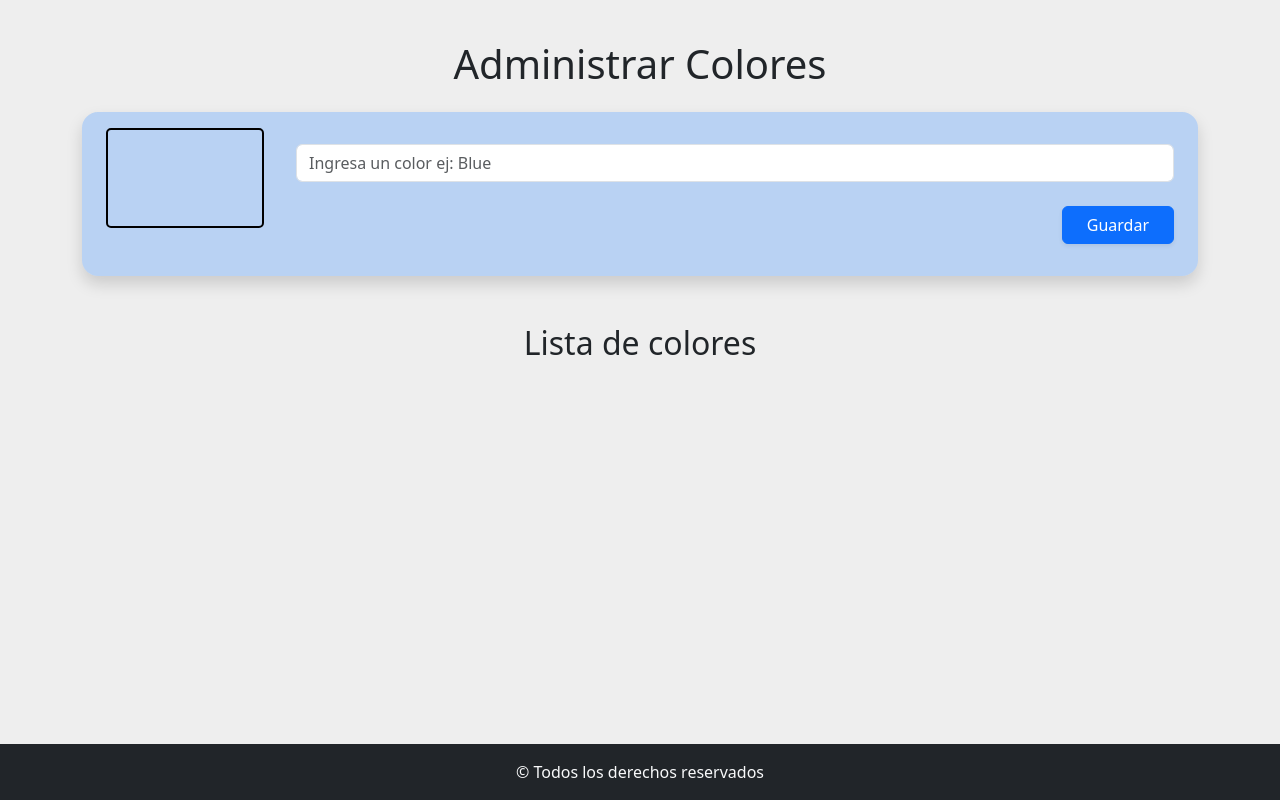
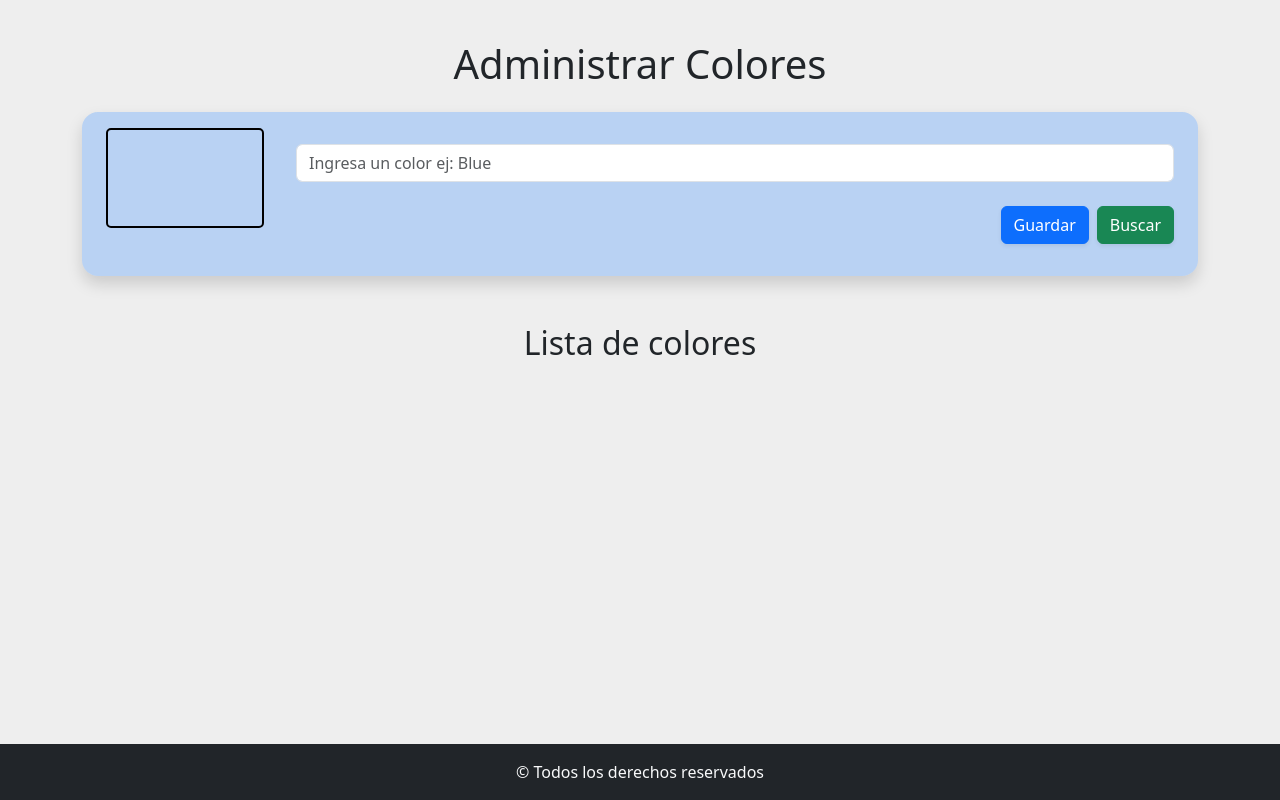
Before and after one commit to hernanortiz1/ejercicio6React, a React (Vite) app: page / in a window 1280 px wide. Built offline with nearby package versions, Linux system fonts and the light colour scheme.

Commit message:
agregue btn buscar

```diff
--- a/src/components/FormularioColor.jsx
+++ b/src/components/FormularioColor.jsx
@@ -6,8 +6,9 @@ const FormularioColor = () => {
   const [color, setColor] = useState("");
   const [validated, setValidated] = useState(false);
 
- const coloresGuardados= JSON.parse(localStorage.getItem("listaColores")) || [];
-const [colores, setColores] = useState(coloresGuardados);
+  const coloresGuardados =
+    JSON.parse(localStorage.getItem("listaColores")) || [];
+  const [colores, setColores] = useState(coloresGuardados);
 
   useEffect(() => {
     console.log("desde use effect");
@@ -74,13 +75,12 @@ const [colores, setColores] = useState(coloresGuardados);
                 <Form.Control.Feedback type="invalid">
                   Color inválido. Ingrese un nombre de color válido
                 </Form.Control.Feedback>
-                <div className="text-end ">
-                  <Button
-                    type="submit"
-                    variant="primary"
-                    className="px-4 mt-4 shadow-sm"
-                  >
+                <div className="d-flex flex-column flex-md-row justify-content-end gap-2 mt-4">
+                  <Button type="submit" variant="primary" className="shadow-sm">
                     Guardar
+                  </Button>
+                  <Button type="submit" variant="success" className="shadow-sm">
+                    Buscar
                   </Button>
                 </div>
               </Form.Group>
```
Also changed, not shown: src/helpers/queries.js (added), 1 other file (tests, documents, lock files or other folders).
